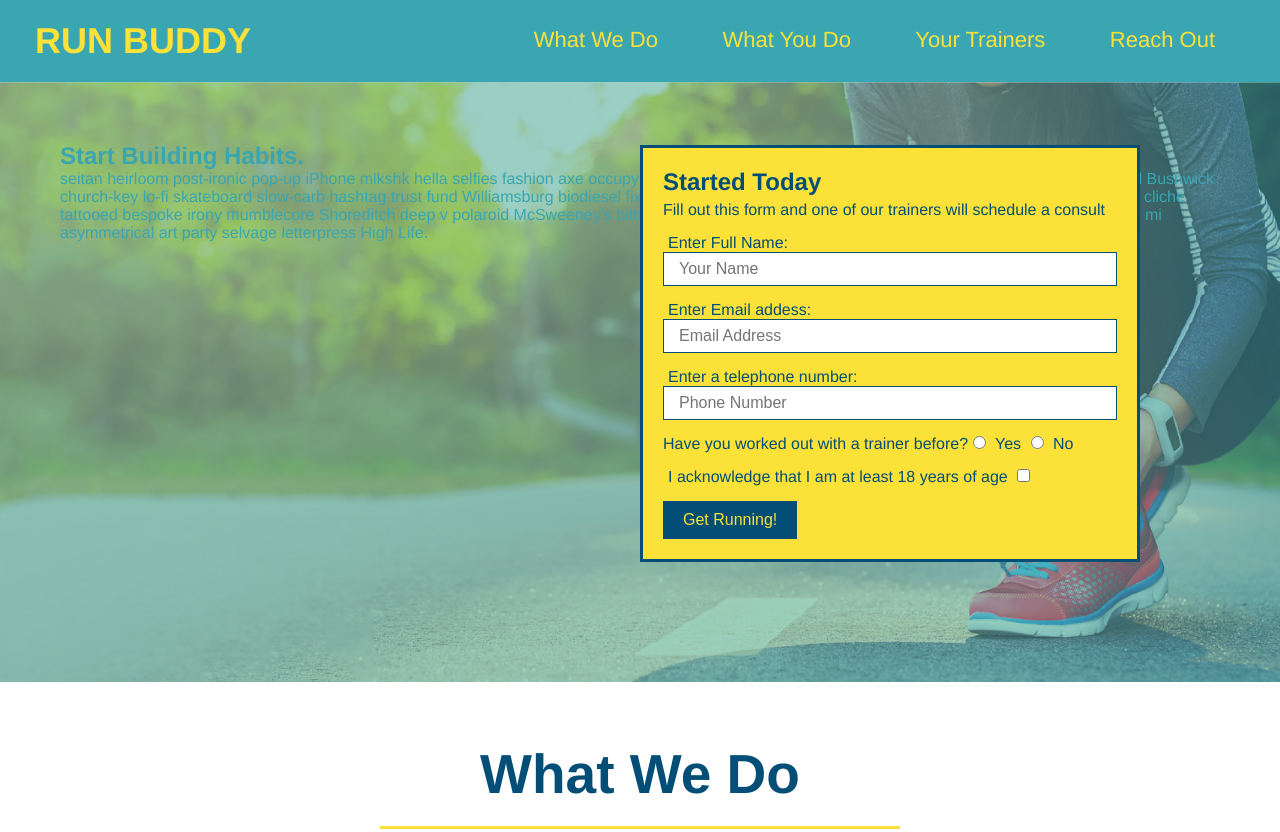
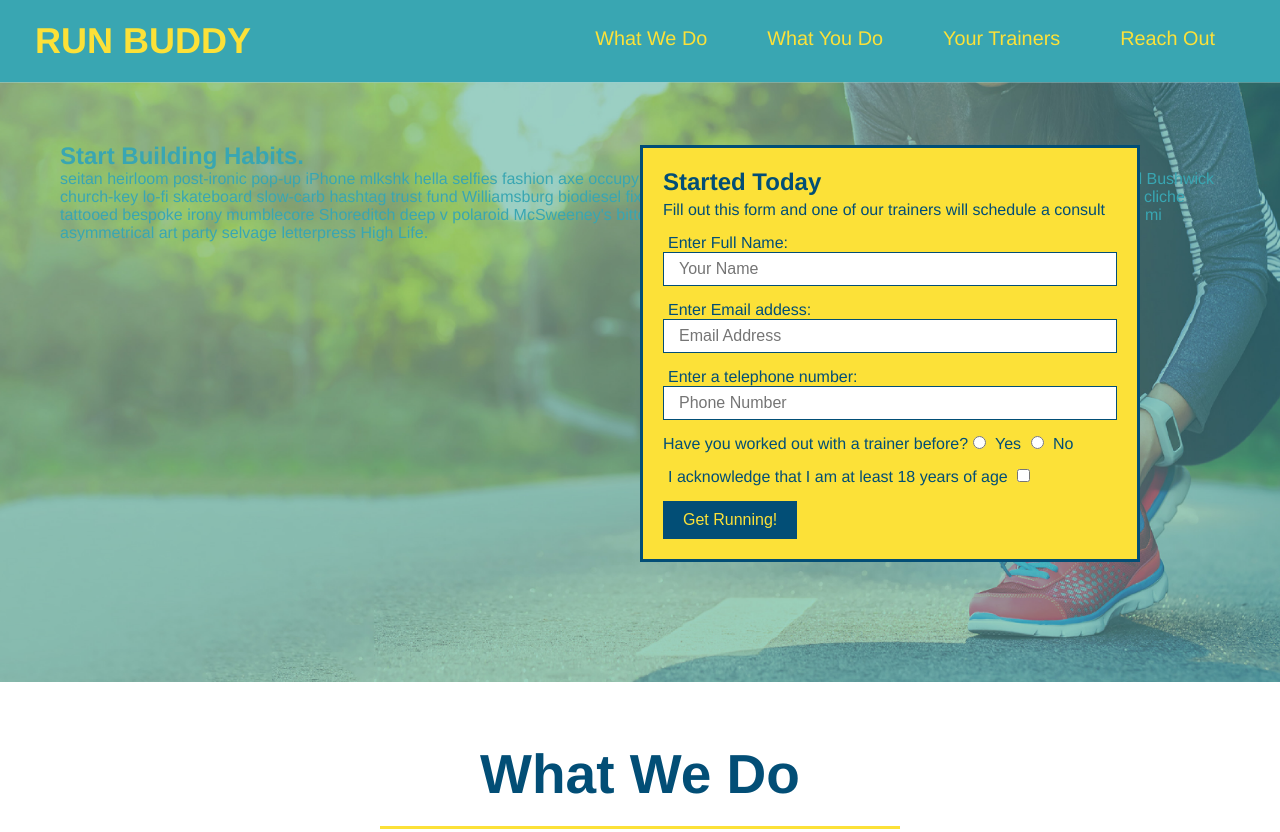
Before and after one commit to amartinezjr7/run-buddy, a plain HTML site: page index.html in a window 1280 px wide. Shown: the top 832 px of the page. Drawn offline with Linux system fonts and the light colour scheme.

Commit message:
add flexbox to header

```diff
--- a/assets/css/style.css
+++ b/assets/css/style.css
@@ -29,15 +29,19 @@ header a{
 header nav{
     margin: 7px 0;
 }
-header nav ul li {
-    /*adding a display:inline moves the elements under the nav ul li block from a list to one line*/
-    display: inline;
+
+header nav ul {
+    display: flex;
+    flex-wrap: wrap;
+    justify-content: space-between;
+    align-items: center;
+    list-style: none;
 }
 /*this minipulates the inline we just created, so now it is more presentable*/
 header nav ul li a{
     margin: 0 30px;
     font-weight: lighter;
-    font-size: 22px;
+    font-size: 1.55vw;
 }
 
 body{
```
